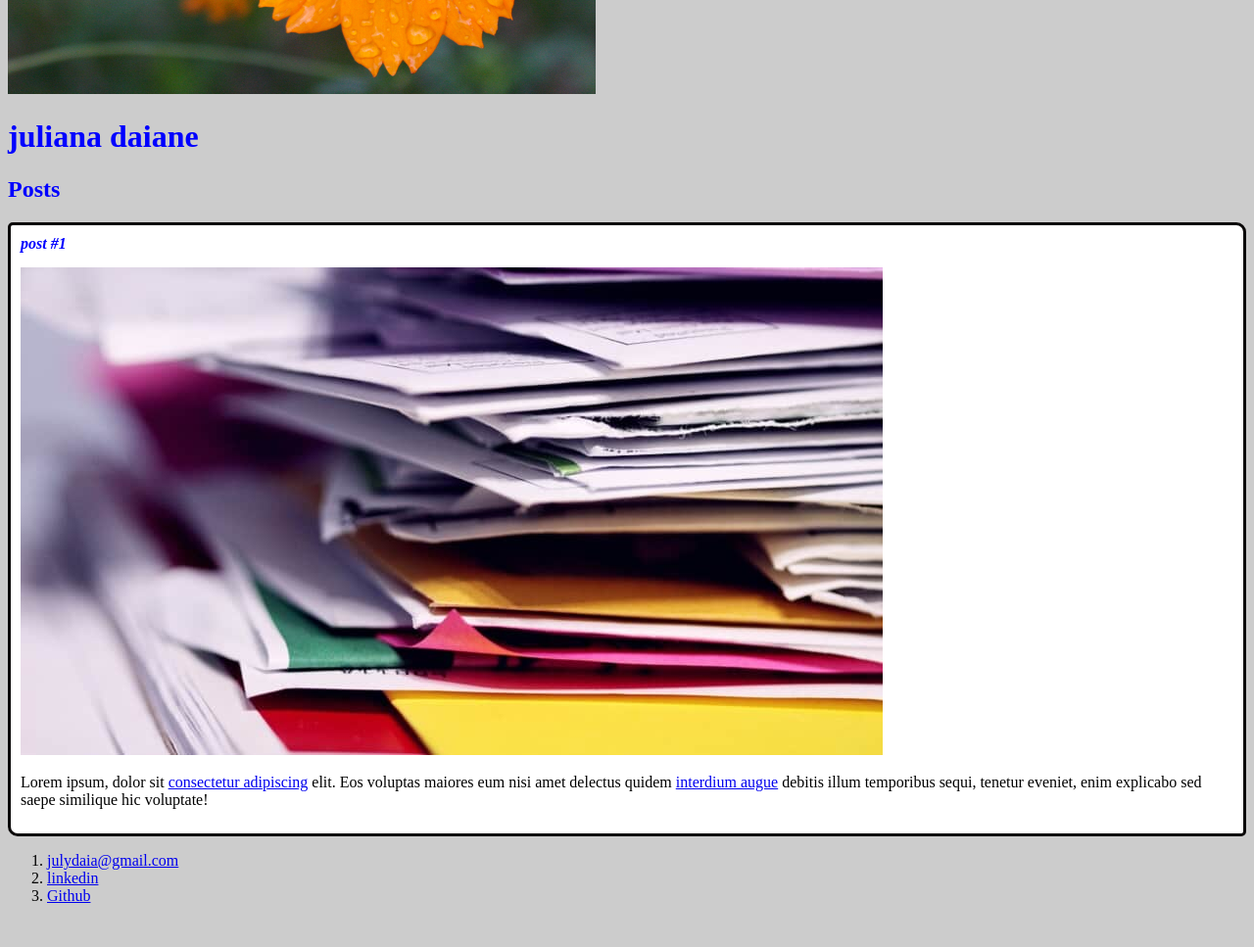
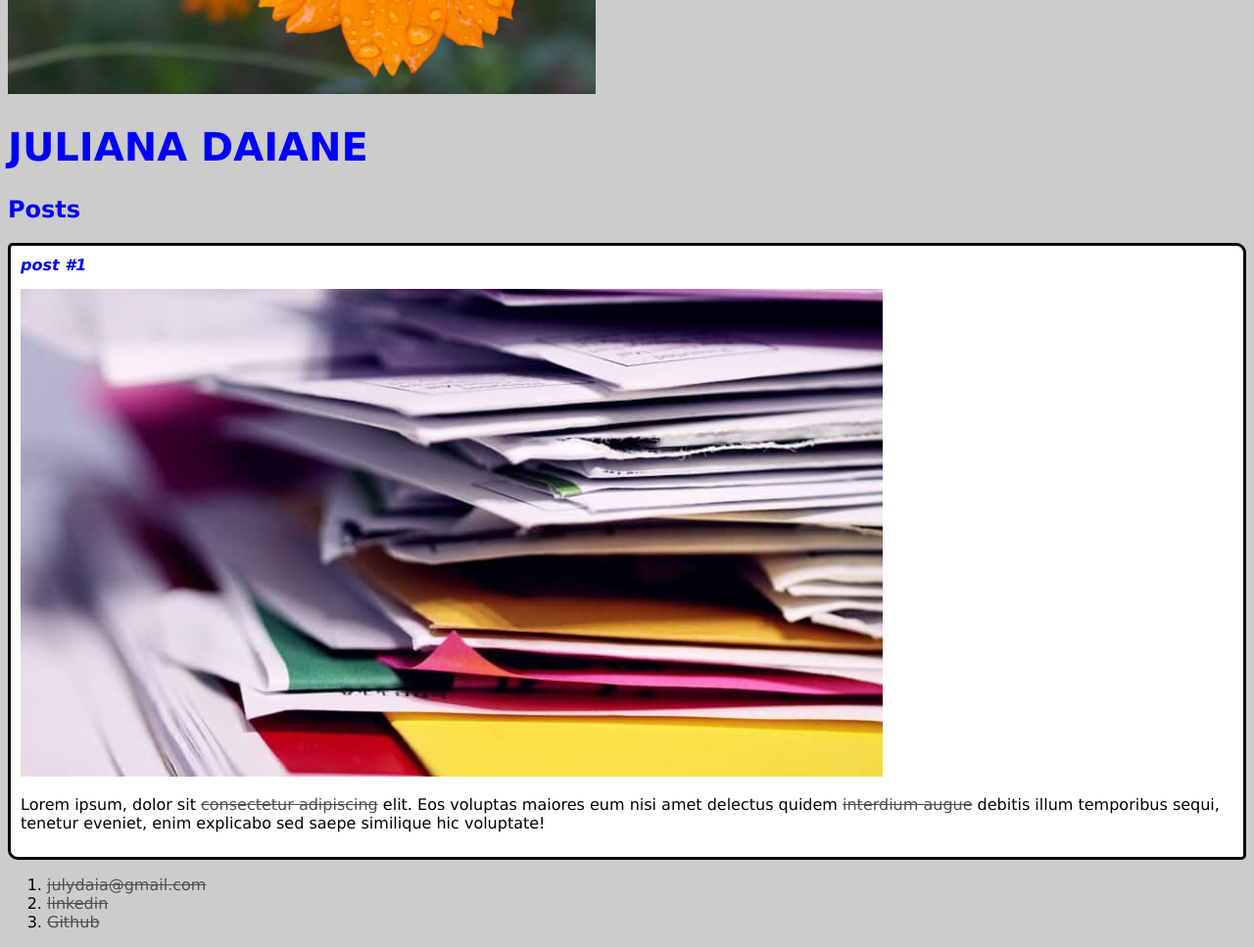
Before and after one commit to juliana-daiane/exercicio, a plain HTML site: page index.html in a window 1280 px wide. Shown: the part 300-1267 px from the top of the page at 98% size. Before the commit the page ends 1240 px from the top, so only its background shows below. Drawn offline with Linux system fonts and the light colour scheme.

Commit message:
Update style.css

```diff
--- a/style.css
+++ b/style.css
@@ -1,9 +1,20 @@
 Body{
     background: #ccc;
+    font-family: verdana;
 }
 
 #title, .subtitle, .post_title {
     color:blue
+}
+
+#title{
+    font-size: 40px;
+    text-transform: uppercase;
+}
+
+a{
+    text-decoration: line-through;
+    color: #505050;
 }
 
 .post_title{
```
